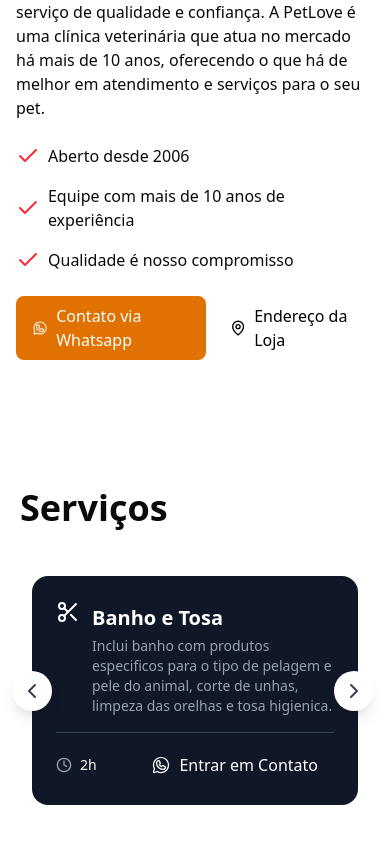
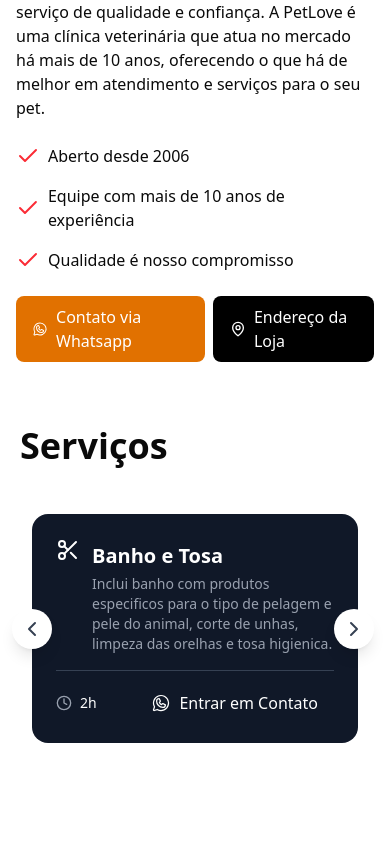
Before and after one commit to dzordii/petdev, a Next.js app: page / in a window 390 px wide. Shown: the part 1164-2007 px from the top of the page. After the commit the page ends 1971 px from the top, so only its background shows below. Built offline with nearby package versions, Linux system fonts and the light colour scheme.

Commit message:
fix about section

```diff
--- a/src/app/_components/About.tsx
+++ b/src/app/_components/About.tsx
@@ -66,9 +66,9 @@
               </a>
               <a
                 href="#"
-                className="text-black flex items-center justify-center w-fit gap-2 px-4 py-2 rounded-md"
+                className="md:text-black text-white border-1 border-transparent hover:border-black md:bg-transparent  bg-black flex items-center justify-center w-fit gap-2 px-4 py-2 rounded-md"
               >
-                <MapPin className="w-5 h-5 text-black" />
+                <MapPin className="w-5 h-5 text-white md:text-black" />
                 Endereço da Loja
               </a>
             </div>
--- a/src/app/_components/Services.tsx
+++ b/src/app/_components/Services.tsx
@@ -75,7 +75,7 @@
   }
 
   return (
-    <section className="bg-white py-16 lg:px-14">
+    <section className="bg-white pt-0 pb-16 lg:px-14">
       <div className="container mx-auto px-5">
         <div>
           <h2 className="font-lg text-4xl font-bold mb-12">Serviços</h2>
```
